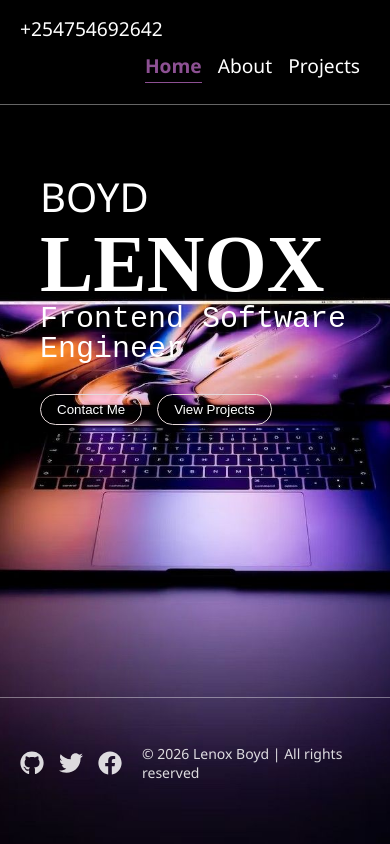
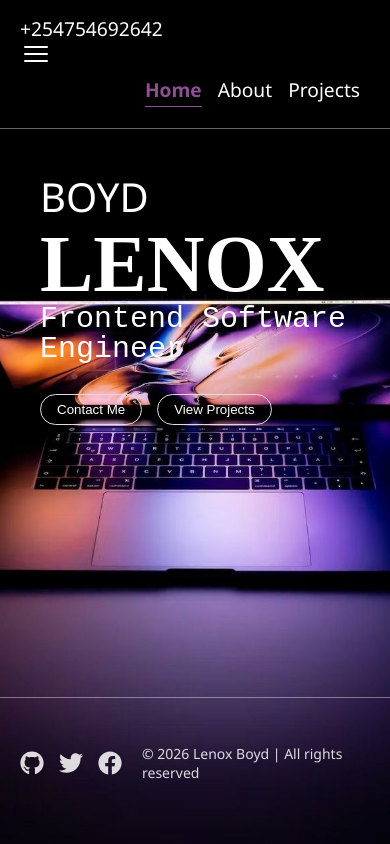
Before and after one commit to Top053/portfolio, a React (Vite) app: page / in a window 390 px wide. Built offline with nearby package versions, Linux system fonts and the light colour scheme.

Commit message:
style(navbar):display hamburger button on mobile

```diff
--- a/src/index.css
+++ b/src/index.css
@@ -260,4 +260,7 @@ footer{
         align-items: center;
         padding: 10px 0;
     }
+    .hamburger{
+        display: flex;
+    }
 }
```
